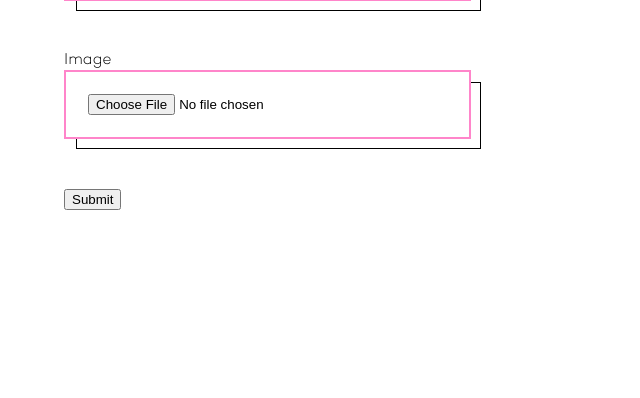
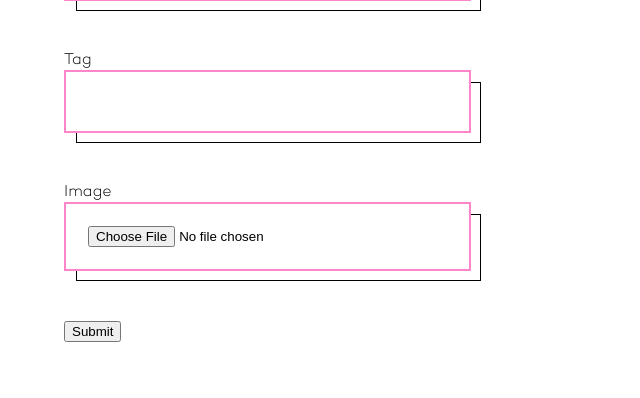
Before and after one commit to MeyDetour/blog-django, a Django app: page /article/new in a window 1280 px wide. Shown: the part 1072-1470 px from the top of the page, without its empty margins (0-640 px from the left). Before the commit the page ends 1282 px from the top, so only its background shows below. Run offline with Django 5.2, Linux system fonts and the light colour scheme; the visitor is signed in with stand-in values (Sample User, id 1); parts of the project's set-up code (start-up, migrations or seed data) failed here and were passed over.

Commit message:
form article : tag

```diff
--- a/website/forms.py
+++ b/website/forms.py
@@ -19,7 +19,7 @@ class CommentForm(forms.ModelForm):
 
 class LoginForm(forms.Form):
     username = forms.CharField(max_length=100, label="Username",widget=forms.TextInput(attrs={"placeholder": "Username"}))
-    password = forms.CharField(min_length=3, label="Pssword", widget=forms.PasswordInput(attrs={'placeholder': 'Password'}))
+    password = forms.CharField(min_length=3, label="Password", widget=forms.PasswordInput(attrs={'placeholder': 'Password'}))
 
 class UserForm(forms.ModelForm):
     username = forms.CharField(max_length=100, label="Username", min_length=2)
--- a/website/templates/website/article/create.html
+++ b/website/templates/website/article/create.html
@@ -27,6 +27,12 @@
 
                     {{ form.thirdParagraphe }}
                 </div>
+            </div> <div class="inputContainer">
+                {{ form.tag.label }}
+                <div class="inputDiv">
+
+                    {{ form.tag }}
+                </div>
             </div>  <div class="inputContainer">
                 {{ form.image.label }}
                 <div class="inputDiv">
```
